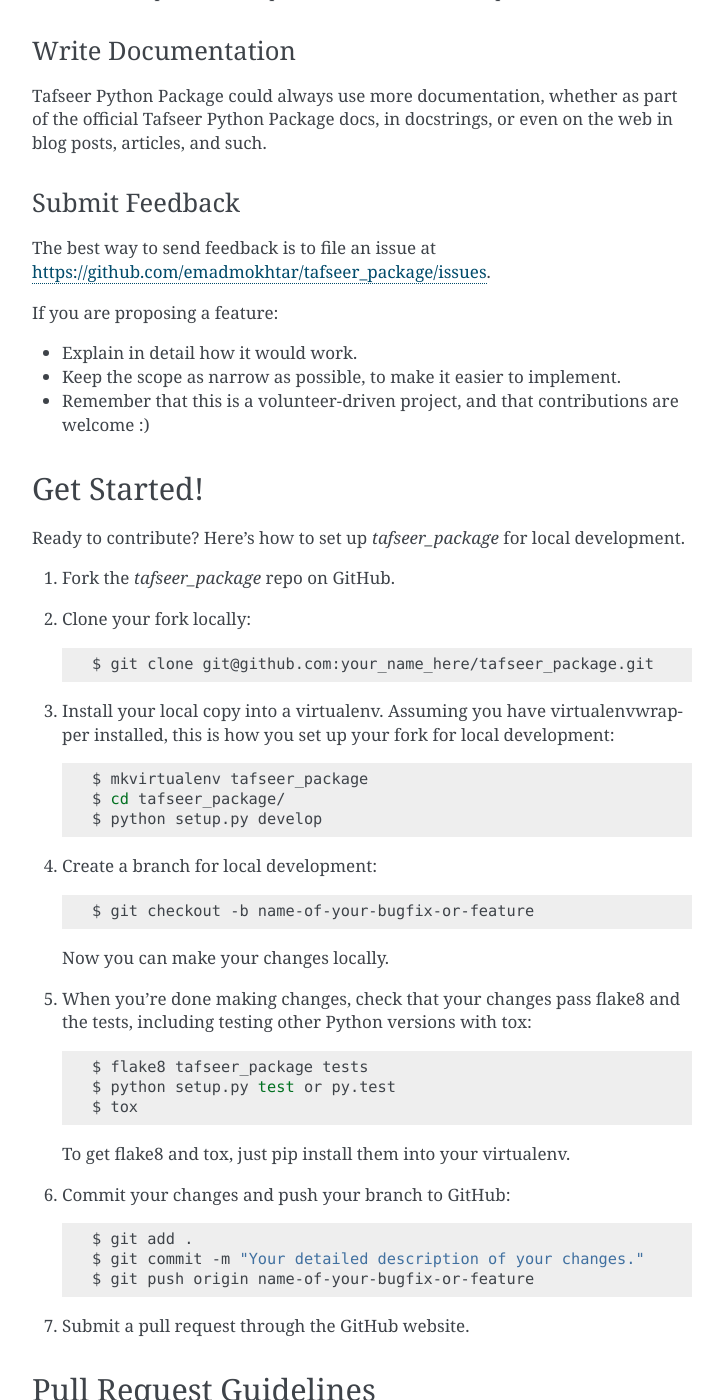
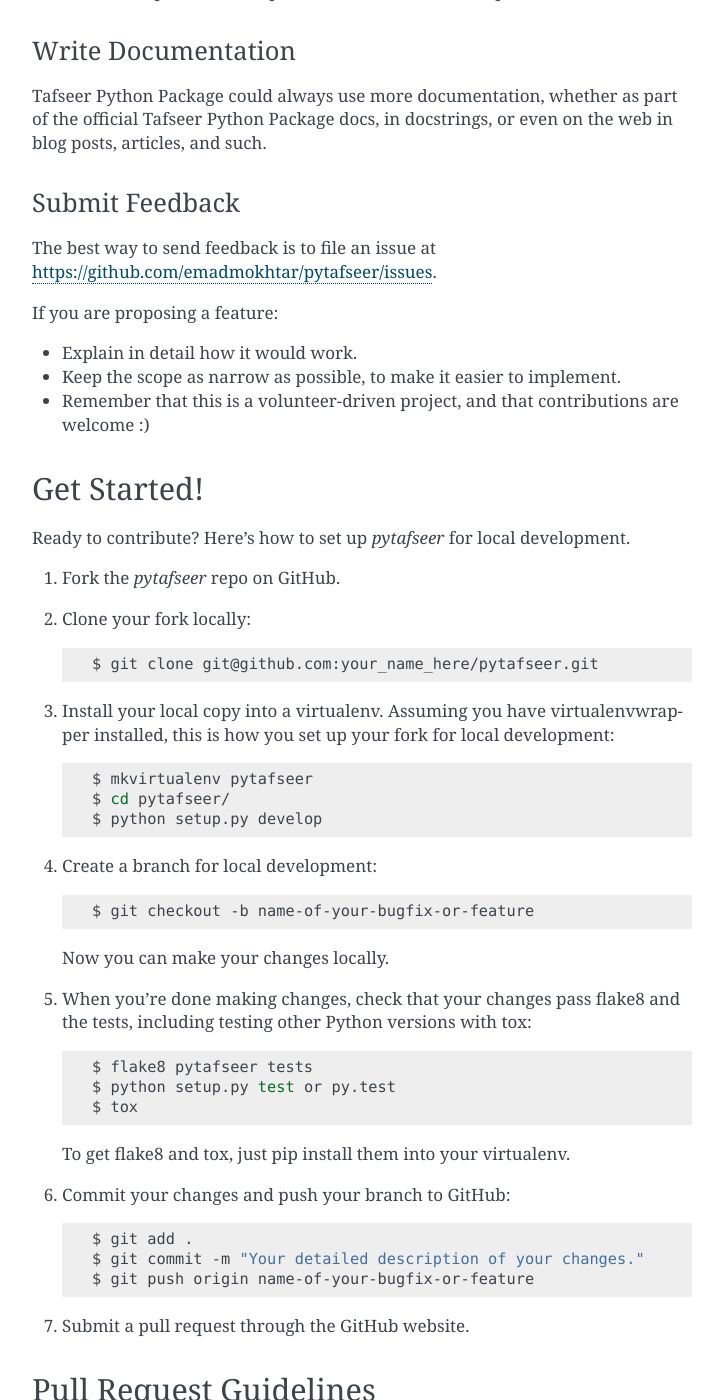
Before and after one commit to Quran-Tafseer/pytafseer, a Sphinx documentation site: the page built from docs/contributing.rst, in a window 1280 px wide and 1400 px high, scrolled down 752 px. Shown: the whole window, without its empty margins (388-1111 px from the left). Built offline with Sphinx 7.4.7, drawn with Linux system fonts in a browser that asks for light colours; some of the changed text lies outside the part shown.

Commit message:
Rename the package

```diff
--- a/CONTRIBUTING.rst
+++ b/CONTRIBUTING.rst
@@ -15,7 +15,7 @@
 Report Bugs
 ~~~~~~~~~~~
 
-Report bugs at https://github.com/emadmokhtar/tafseer_package/issues.
+Report bugs at https://github.com/emadmokhtar/pytafseer/issues.
 
 If you are reporting a bug, please include:
 
@@ -45,7 +45,7 @@
 Submit Feedback
 ~~~~~~~~~~~~~~~
 
-The best way to send feedback is to file an issue at https://github.com/emadmokhtar/tafseer_package/issues.
+The best way to send feedback is to file an issue at https://github.com/emadmokhtar/pytafseer/issues.
 
 If you are proposing a feature:
 
@@ -57,17 +57,17 @@
 Get Started!
 ------------
 
-Ready to contribute? Here's how to set up `tafseer_package` for local development.
+Ready to contribute? Here's how to set up `pytafseer` for local development.
 
-1. Fork the `tafseer_package` repo on GitHub.
+1. Fork the `pytafseer` repo on GitHub.
 2. Clone your fork locally::
 
-    $ git clone git@github.com:your_name_here/tafseer_package.git
+    $ git clone git@github.com:your_name_here/pytafseer.git
 
 3. Install your local copy into a virtualenv. Assuming you have virtualenvwrapper installed, this is how you set up your fork for local development::
 
-    $ mkvirtualenv tafseer_package
-    $ cd tafseer_package/
+    $ mkvirtualenv pytafseer
+    $ cd pytafseer/
     $ python setup.py develop
 
 4. Create a branch for local development::
@@ -79,7 +79,7 @@
 5. When you're done making changes, check that your changes pass flake8 and the
    tests, including testing other Python versions with tox::
 
-    $ flake8 tafseer_package tests
+    $ flake8 pytafseer tests
     $ python setup.py test or py.test
     $ tox
 
@@ -103,7 +103,7 @@
    your new functionality into a function with a docstring, and add the
    feature to the list in README.rst.
 3. The pull request should work for Python 3.4, 3.5 3.6 and 3.7, and for PyPy. Check
-   https://travis-ci.org/emadmokhtar/tafseer_package/pull_requests
+   https://travis-ci.org/emadmokhtar/pytafseer/pull_requests
    and make sure that the tests pass for all supported Python versions.
 
 Tips
@@ -111,7 +111,7 @@
 
 To run a subset of tests::
 
-$ py.test tests.test_tafseer_package
+$ py.test tests.test_pytafseer
 
 
 Deploying
--- a/docs/conf.py
+++ b/docs/conf.py
@@ -1,7 +1,7 @@
 #!/usr/bin/env python
 # -*- coding: utf-8 -*-
 #
-# tafseer_package documentation build configuration file, created by
+# pytafseer documentation build configuration file, created by
 # sphinx-quickstart on Fri Jun  9 13:47:02 2017.
 #
 # This file is execfile()d with the current directory set to its
--- a/docs/pytafseer.rst
+++ b/docs/pytafseer.rst
@@ -15,7 +15,7 @@
 pytafseer.tafseer\_package module
 ---------------------------------
 
-.. automodule:: pytafseer.tafseer_package
+.. automodule:: pytafseer.pytafseer
     :members:
     :undoc-members:
     :show-inheritance:
--- a/pytafseer/__init__.py
+++ b/pytafseer/__init__.py
@@ -6,4 +6,4 @@
 __email__ = 'emad.m.habib@gmail.com'
 __version__ = '0.1.0'
 
-from .tafseer_package import QuranTafseer
+from .pytafseer import QuranTafseer
--- a/setup.cfg
+++ b/setup.cfg
@@ -7,7 +7,7 @@
 search = version='{current_version}'
 replace = version='{new_version}'
 
-[bumpversion:file:tafseer_package/__init__.py]
+[bumpversion:file:pytafseer/__init__.py]
 search = __version__ = '{current_version}'
 replace = __version__ = '{new_version}'
 
--- a/setup.py
+++ b/setup.py
@@ -38,11 +38,11 @@
     include_package_data=True,
     keywords='tafseer, quran, translation, tafsir',
     name='pytafseer',
-    packages=find_packages(include=['tafseer_package']),
+    packages=find_packages(include=['pytafseer']),
     setup_requires=setup_requirements,
     test_suite='tests',
     tests_require=test_requirements,
-    url='https://github.com/emadmokhtar/tafseer_package',
+    url='https://github.com/emadmokhtar/pytafseer',
     version='0.1.0',
     zip_safe=False,
 )
```
Also changed, not shown: README.rst (+6 -6 lines), docs/installation.rst (+5 -5 lines), .travis.yml, 4 other files.
